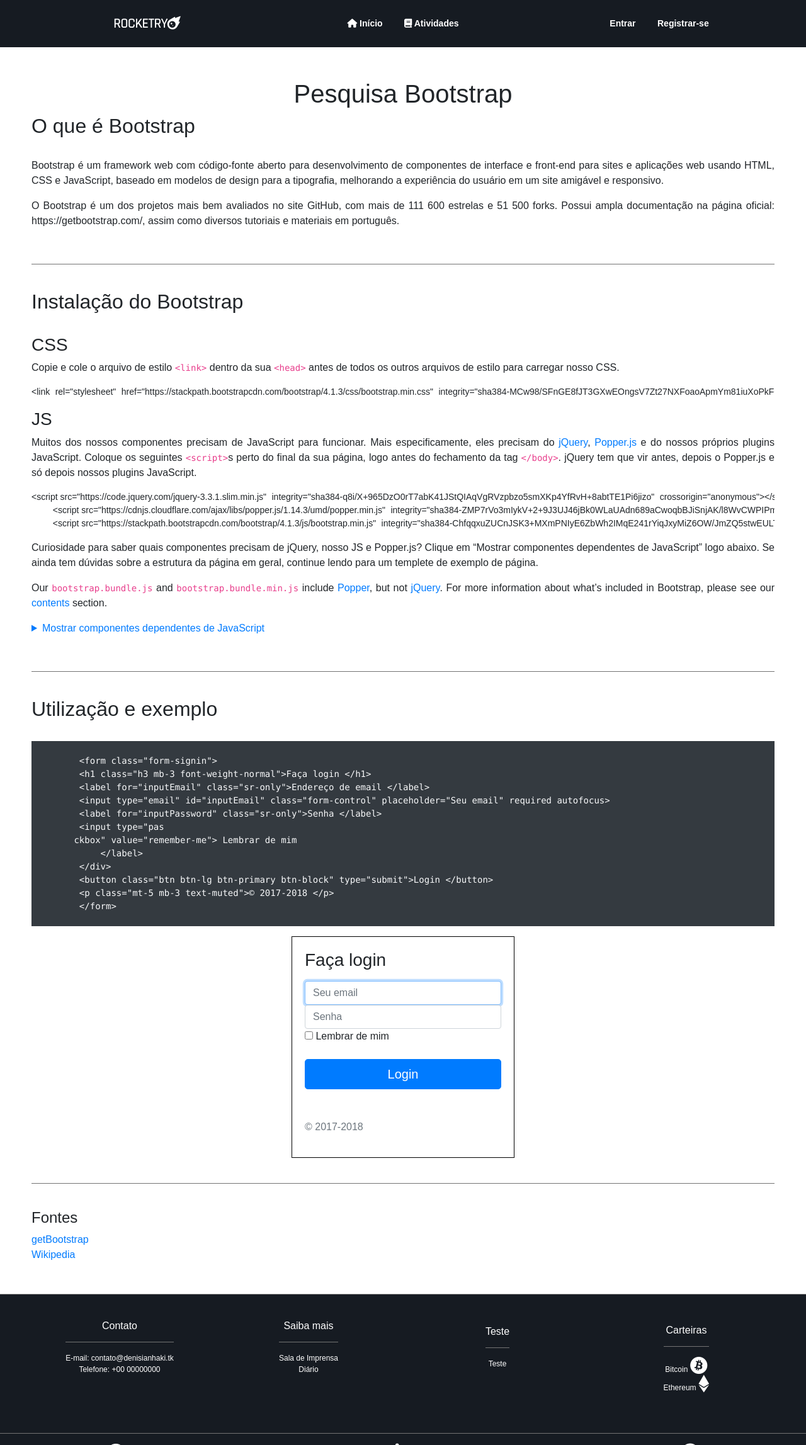
After one commit to MRSW42LT/websiteRocketry, a Flask app: page /pesquisa_bootstrap in a window 1280 px wide. The commit adds this page. Shown: the top 2295 px of the page at 63% size. Run offline with Flask 2, Linux system fonts and the light colour scheme; some libraries are stand-ins or nearby versions.

Commit message:
criação de página "pesquisa_bootstrap"

```diff
--- a/website/static/index.css
+++ b/website/static/index.css
@@ -74,6 +74,12 @@
     width: 50%;
 }
 
+.exemplo-login {
+    border: 1px solid black;
+    padding: 20px;
+    width: 30%;
+}
+
 /* ---- FOOTER ---- */
 
 footer {
--- /dev/null
+++ b/website/templates/pesquisa_bootstrap.html
@@ -0,0 +1,105 @@
+{% extends "base.html" %}
+<title>{% block title %}Pesquisa Bootstrap{% endblock %}</title>
+
+<main>
+    {% block main %}
+    <h1 class="text-center">Pesquisa Bootstrap</h1>
+
+    <h2>O que é Bootstrap</h2><br>
+    <p>Bootstrap é um framework web com código-fonte aberto para desenvolvimento de componentes de interface e front-end para sites e aplicações web usando HTML, CSS e JavaScript, baseado em modelos de design para a tipografia, melhorando a experiência do usuário em um site amigável e responsivo.</p>
+
+    <p>O Bootstrap é um dos projetos mais bem avaliados no site GitHub, com mais de 111 600 estrelas e 51 500 forks. Possui ampla documentação na página oficial: https://getbootstrap.com/, assim como diversos tutoriais e materiais em português.</p>
+
+    <br><hr><br>
+
+    <h2>Instalação do Bootstrap</h2><br>
+
+    <h3 id="css">CSS</h3>
+
+    <p>Copie e cole o arquivo de estilo <code class="highlighter-rouge">&lt;link&gt;</code> dentro da sua <code class="highlighter-rouge">&lt;head&gt;</code> antes de todos os outros arquivos de estilo para carregar nosso CSS.</p>
+
+    <figure class="highlight "><pre><code class="language-html" data-lang="html"><span class="nt">&lt;link</span> <span class="na">rel=</span><span class="s">"stylesheet"</span> <span class="na">href=</span><span class="s">"https://stackpath.bootstrapcdn.com/bootstrap/4.1.3/css/bootstrap.min.css"</span> <span class="na">integrity=</span><span class="s class="text-light bg-dark"">"sha384-MCw98/SFnGE8fJT3GXwEOngsV7Zt27NXFoaoApmYm81iuXoPkFOJwJ8ERdknLPMO"</span> <span class="na">crossorigin=</span><span class="s">"anonymous"</span><span class="nt">&gt;</span></code></pre></figure>
+
+    <h3 id="js">JS</h3>
+
+    <p>Muitos dos nossos componentes precisam de JavaScript para funcionar. Mais especificamente, eles precisam do <a href="https://jquery.com">jQuery</a>, <a href="https://popper.js.org/">Popper.js</a> e do nossos próprios plugins JavaScript. Coloque os seguintes <code class="highlighter-rouge">&lt;script&gt;</code>s perto do final da sua página, logo antes do fechamento da tag <code class="highlighter-rouge">&lt;/body&gt;</code>. jQuery tem que vir antes, depois o Popper.js e só depois nossos plugins JavaScript.</p>
+
+    <figure class="highlight"><pre><code class="language-html" data-lang="html"><span class="nt">&lt;script </span><span class="na">src=</span><span class="s">"https://code.jquery.com/jquery-3.3.1.slim.min.js"</span> <span class="na">integrity=</span><span class="s">"sha384-q8i/X+965DzO0rT7abK41JStQIAqVgRVzpbzo5smXKp4YfRvH+8abtTE1Pi6jizo"</span> <span class="na">crossorigin=</span><span class="s">"anonymous"</span><span class="nt">&gt;&lt;/script&gt;</span>
+    <span class="nt">&lt;script </span><span class="na">src=</span><span class="s">"https://cdnjs.cloudflare.com/ajax/libs/popper.js/1.14.3/umd/popper.min.js"</span> <span class="na">integrity=</span><span class="s">"sha384-ZMP7rVo3mIykV+2+9J3UJ46jBk0WLaUAdn689aCwoqbBJiSnjAK/l8WvCWPIPm49"</span> <span class="na">crossorigin=</span><span class="s">"anonymous"</span><span class="nt">&gt;&lt;/script&gt;</span>
+    <span class="nt">&lt;script </span><span class="na">src=</span><span class="s">"https://stackpath.bootstrapcdn.com/bootstrap/4.1.3/js/bootstrap.min.js"</span> <span class="na">integrity=</span><span class="s">"sha384-ChfqqxuZUCnJSK3+MXmPNIyE6ZbWh2IMqE241rYiqJxyMiZ6OW/JmZQ5stwEULTy"</span> <span class="na">crossorigin=</span><span class="s">"anonymous"</span><span class="nt">&gt;&lt;/script&gt;</span></code></pre></figure>
+
+    <p>Curiosidade para saber quais componentes precisam de jQuery, nosso JS e Popper.js? Clique em “Mostrar componentes dependentes de JavaScript” logo abaixo. Se ainda tem dúvidas sobre a estrutura da página em geral, continue lendo para um templete de exemplo de página.</p>
+
+    <p>Our <code class="highlighter-rouge">bootstrap.bundle.js</code> and <code class="highlighter-rouge">bootstrap.bundle.min.js</code> include <a href="https://popper.js.org/">Popper</a>, but not <a href="https://jquery.com/">jQuery</a>. For more information about what’s included in Bootstrap, please see our <a href="/docs/4.1/getting-started/contents/#precompiled-bootstrap">contents</a> section.</p>
+
+    <details>
+    <summary class="text-primary mb-3">Mostrar componentes dependentes de JavaScript</summary>
+
+
+    <ul>
+    <li>Botões de dispensar alertas;</li>
+    <li>Botões para alternar estados e funcionalidades dos botões checkboxes e radios;</li>
+    <li>Comportamento de deslize, controles e indicadores do Carousel;</li>
+    <li>Colapso para alternar visibilidade de conteúdo;</li>
+    <li>Apresentação e posicionamento de dropdowns;
+        <ul>
+        <li>Também requer <a href="https://popper.js.org/">Popper.js</a>.</li>
+        </ul>
+    </li>
+    <li>Apresentação, posicionamento e rolagem nos Modais;</li>
+    <li>Aprimorar nosso plugin de colapso em navbars, para implementar comportamento responsivo;</li>
+    <li>Posicionamento e apresentação de tooltips e popovers;
+        <ul>
+        <li>Também requer <a href="https://popper.js.org/">Popper.js</a>.</li>
+        </ul>
+    </li>
+    <li>Comportamento de rolagem e atualizações de navegação no Scrollspy.</li>
+    </ul>
+
+    </details>
+
+    <br><hr><br>
+
+    <h2>Utilização e exemplo</h2><br>
+
+    <pre class="text-light bg-dark"><code>
+         &lt;form class="form-signin"&gt;
+         &lt;h1 class="h3 mb-3 font-weight-normal"&gt;Faça login &lt;/h1&gt;
+         &lt;label for="inputEmail" class="sr-only"&gt;Endereço de email &lt;/label&gt;
+         &lt;input type="email" id="inputEmail" class="form-control" placeholder="Seu email" required autofocus&gt;
+         &lt;label for="inputPassword" class="sr-only"&gt;Senha &lt;/label&gt;
+         &lt;input type="pas
+        ckbox" value="remember-me"&gt; Lembrar de mim
+             &lt;/label&gt;
+         &lt;/div&gt;
+         &lt;button class="btn btn-lg btn-primary btn-block" type="submit"&gt;Login &lt;/button&gt;
+         &lt;p class="mt-5 mb-3 text-muted"&gt;&copy; 2017-2018 &lt;/p&gt;
+         &lt;/form&gt;
+    </code></pre>
+
+    <div class="exemplo-login">
+        <form class="form-signin">
+        <h1 class="h3 mb-3 font-weight-normal">Faça login</h1>
+        <label for="inputEmail" class="sr-only">Endereço de email</label>
+        <input type="email" id="inputEmail" class="form-control" placeholder="Seu email" required autofocus>
+        <label for="inputPassword" class="sr-only">Senha</label>
+        <input type="password" id="inputPassword" class="form-control" placeholder="Senha" required>
+        <div class="checkbox mb-3">
+            <label>
+            <input type="checkbox" value="remember-me"> Lembrar de mim
+            </label>
+        </div>
+        <button class="btn btn-lg btn-primary btn-block" type="submit">Login</button>
+        <p class="mt-5 mb-3 text-muted">&copy; 2017-2018</p>
+        </form>
+    </div>
+
+    <br><hr><br>
+
+    <h4>Fontes</h4>
+    <a href="https://getbootstrap.com">getBootstrap</a><br>
+    <a href="https://pt.wikipedia.org/wiki/Bootstrap_(framework_front-end)">Wikipedia</a>
+
+
+    {% endblock %}
+</main>
--- a/website/views.py
+++ b/website/views.py
@@ -43,3 +43,7 @@
             db.session.commit()
 
     return jsonify({})
+
+@views.route('/pesquisa_bootstrap')
+def pesquisa_bootstrap():
+    return render_template('pesquisa_bootstrap.html', user=current_user)
```
